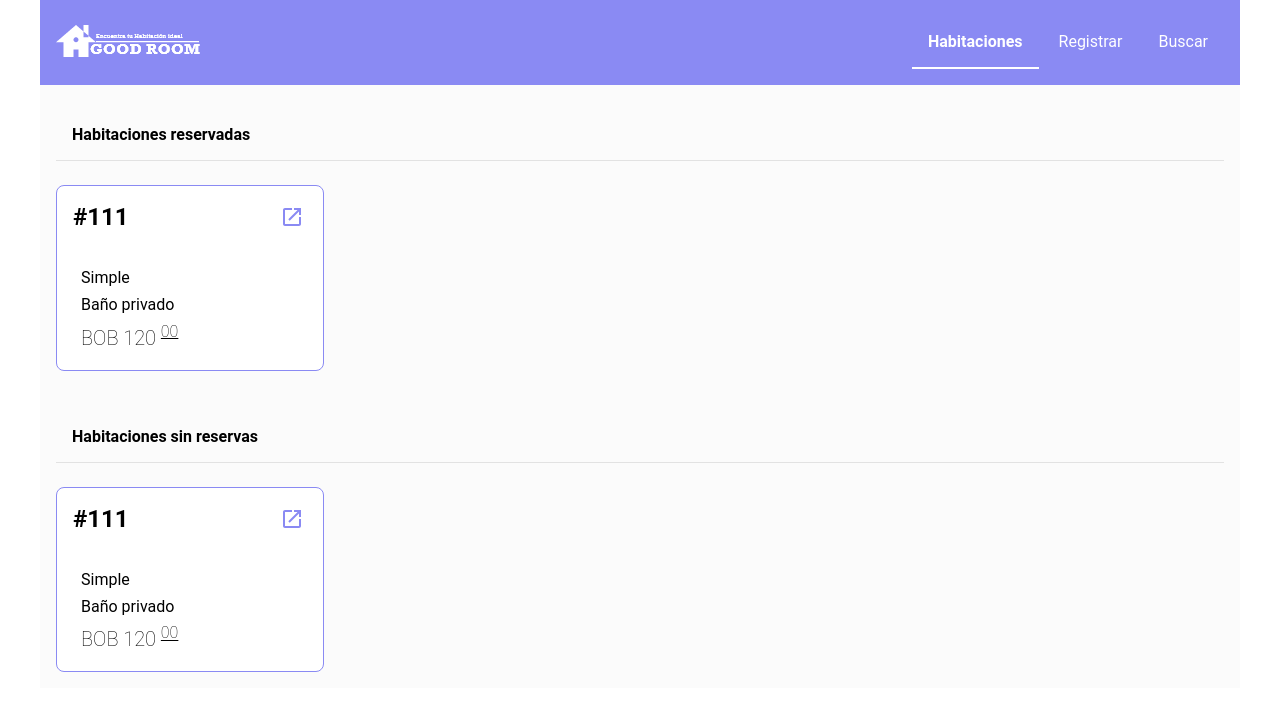
After one commit to fermelli/app-reservas, a PHP site: page /habitaciones.php in a window 1280 px wide. The commit adds this page. Shown: the top 711 px of the page. Run offline with PHP 8.4, Linux system fonts and the light colour scheme.

Commit message:
visualizacion de habitaciones reservadas y sin reserva

```diff
--- a/css/estilos.css
+++ b/css/estilos.css
@@ -490,3 +490,11 @@ h2.card-detail__title {
 .btn-link--primary {
     background-color: #0ad4f8;
 }
+
+/* RESERVED ROOMS */
+.container-cards__title {
+    margin: 1.5rem 1rem 0.5rem;
+    padding: 1rem;
+    width: 100%;
+    border-bottom: 1px solid rgba(0, 0, 0, 0.1);
+}
--- /dev/null
+++ b/habitaciones.php
@@ -0,0 +1,127 @@
+<!DOCTYPE html>
+<html lang="en">
+
+<head>
+    <meta charset="UTF-8">
+    <meta http-equiv="X-UA-Compatible" content="IE=edge">
+    <meta name="viewport" content="width=device-width, initial-scale=1.0">
+    <link rel="stylesheet" href="./css/estilos.css">
+    <link rel="stylesheet" href="registrahab.css">
+    <link rel="icon" href="./favicon.ico">
+    <title>Habitaciones reservadas y libres</title>
+</head>
+
+<body>
+    <div class="container">
+        <header class="navbar navbar--dark">
+            <div class="navbar__container-logo">
+                <a href="#" class="navbar__logo-link">
+                    <img class="navbar__logo" src="./logo-light.png" alt="Logo">
+                </a>
+            </div>
+            <nav class="navbar__menu">
+                <ul class="navbar__list">
+                    <li class="navbar__list-item">
+                        <a class="navbar__link navbar__link--active" href="./habitaciones.php">Habitaciones</a>
+                    </li>
+                    <li class="navbar__list-item">
+                        <a class="navbar__link" href="./registrarhabitaciones.php">Registrar</a>
+                    </li>
+                    <li class="navbar__list-item">
+                        <a class="navbar__link" href="./listarhabitaciones.php">Buscar</a>
+                    </li>
+                </ul>
+            </nav>
+        </header>
+        <div class="container-cards">
+            <h2 class="container-cards__title">Habitaciones reservadas</h2>
+            <?php
+            $habitaciones = [
+                [
+                    'id'                => 1,
+                    'numero'            => '111',
+                    'tipo_habitacion'   => 'simple',
+                    'bano_privado'      => 1,
+                    'precio'            => '120.00',
+                ],
+            ];
+            if (count($habitaciones) > 0) :
+                foreach ($habitaciones as $habitacion) :
+                    $priceArray = explode(".", $habitacion['precio']);
+            ?>
+                    <div class="card">
+                        <div class="card__head">
+                            <h2 class="card__title">#<?= $habitacion['numero'] ?></h2>
+                            <a href="#" class="card__link">
+                                <svg class="card__link-icon" xmlns="http://www.w3.org/2000/svg">
+                                    <use href="./feather-sprite.svg#external-link" />
+                                </svg>
+                            </a>
+                        </div>
+                        <div class="card__body">
+                            <ul class="card__list">
+                                <li class="card__item"><?= ucfirst($habitacion['tipo_habitacion']) ?></li>
+                                <li class="card__item"><span class='<?= $habitacion['bano_privado'] ? '' : 'strikethrough'  ?>'>Baño privado</span></li>
+                                <li class="card__item">
+                                    <span class="money">BOB <?= $priceArray[0] ?> <sup><?= $priceArray[1] ?></sup></span>
+                                </li>
+                            </ul>
+                        </div>
+                    </div>
+                <?php
+                endforeach;
+            else :
+                ?>
+                <div class="alert-no-records">No hay registros de reservaciones de habitaciones.</div>
+            <?php
+            endif;
+            ?>
+        </div>
+        <div class="container-cards">
+            <h2 class="container-cards__title">Habitaciones sin reservas</h2>
+            <?php
+            $habitaciones = [
+                [
+                    'id'                => 1,
+                    'numero'            => '111',
+                    'tipo_habitacion'   => 'simple',
+                    'bano_privado'      => 1,
+                    'precio'            => '120.00',
+                ],
+            ];
+            if (count($habitaciones) > 0) :
+                foreach ($habitaciones as $habitacion) :
+                    $priceArray = explode(".", $habitacion['precio']);
+            ?>
+                    <div class="card">
+                        <div class="card__head">
+                            <h2 class="card__title">#<?= $habitacion['numero'] ?></h2>
+                            <a href="#" class="card__link">
+                                <svg class="card__link-icon" xmlns="http://www.w3.org/2000/svg">
+                                    <use href="./feather-sprite.svg#external-link" />
+                                </svg>
+                            </a>
+                        </div>
+                        <div class="card__body">
+                            <ul class="card__list">
+                                <li class="card__item"><?= ucfirst($habitacion['tipo_habitacion']) ?></li>
+                                <li class="card__item"><span class='<?= $habitacion['bano_privado'] ? '' : 'strikethrough'  ?>'>Baño privado</span></li>
+                                <li class="card__item">
+                                    <span class="money">BOB <?= $priceArray[0] ?> <sup><?= $priceArray[1] ?></sup></span>
+                                </li>
+                            </ul>
+                        </div>
+                    </div>
+                <?php
+                endforeach;
+            else :
+                ?>
+                <div class="alert-no-records">No hay registros de habitaciones sin reservas.</div>
+            <?php
+            endif;
+            ?>
+        </div>
+    </div>
+</body>
+
+</html>
--- a/listarhabitaciones.php
+++ b/listarhabitaciones.php
@@ -20,6 +20,9 @@
             </div>
             <nav class="navbar__menu">
                 <ul class="navbar__list">
+                    <li class="navbar__list-item">
+                        <a class="navbar__link" href="./habitaciones.php">Habitaciones</a>
+                    </li>
                     <li class="navbar__list-item">
                         <a class="navbar__link" href="./registrarhabitaciones.php">Registrar</a>
                     </li>
--- a/registrarhabitaciones.php
+++ b/registrarhabitaciones.php
@@ -21,6 +21,9 @@
             </div>
             <nav class="navbar__menu">
                 <ul class="navbar__list">
+                    <li class="navbar__list-item">
+                        <a class="navbar__link" href="./habitaciones.php">Habitaciones</a>
+                    </li>
                     <li class="navbar__list-item">
                         <a class="navbar__link navbar__link--active" href="./registrarhabitaciones.php">Registrar</a>
                     </li>
```
